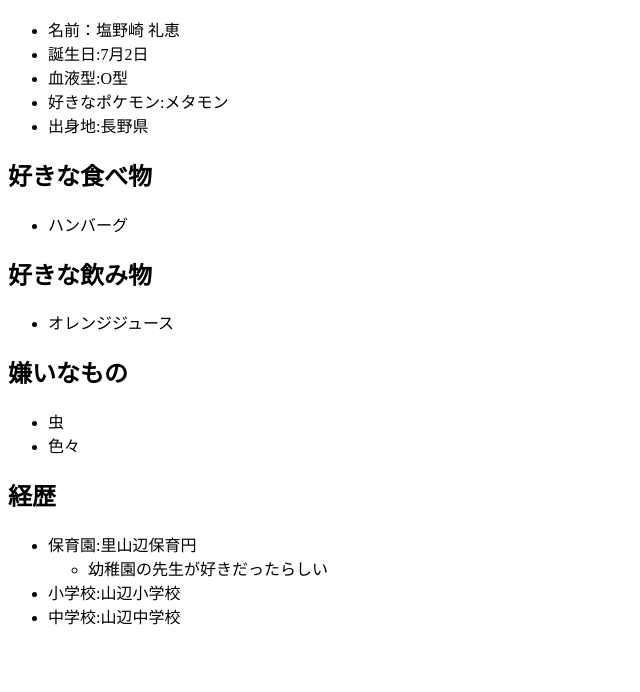
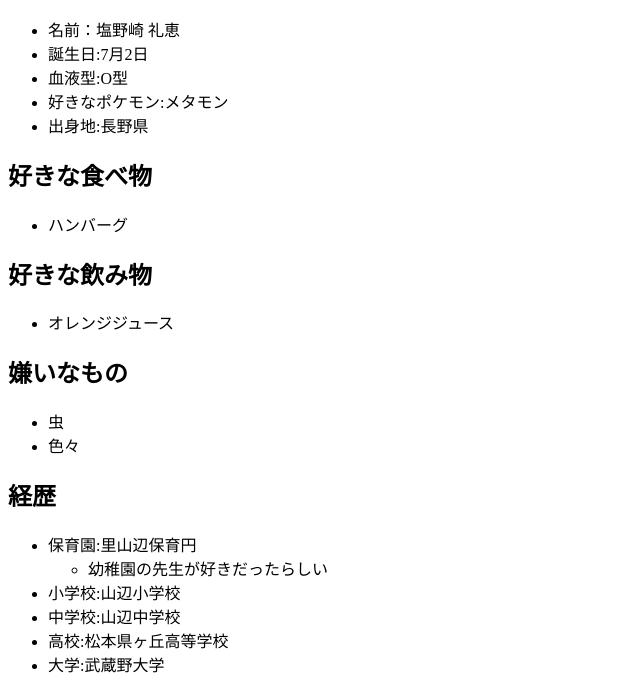
Before and after one commit to ayae-shi/git-practice2023, a plain HTML site: page index.html in a window 1280 px wide. Shown: the part 127-819 px from the top of the page, without its empty margins (0-640 px from the left). Drawn offline with Linux system fonts and the light colour scheme.

Commit message:
高校と大学を追記

```diff
--- a/index.html
+++ b/index.html
@@ -45,6 +45,8 @@
             </ul>
 	        <li>小学校:山辺小学校 </li>
 	        <li>中学校:山辺中学校 </li>
+            <li>高校:松本県ヶ丘高等学校</li>
+	        <li>大学:武蔵野大学</li>
         </ul>
 
     </body>
```
